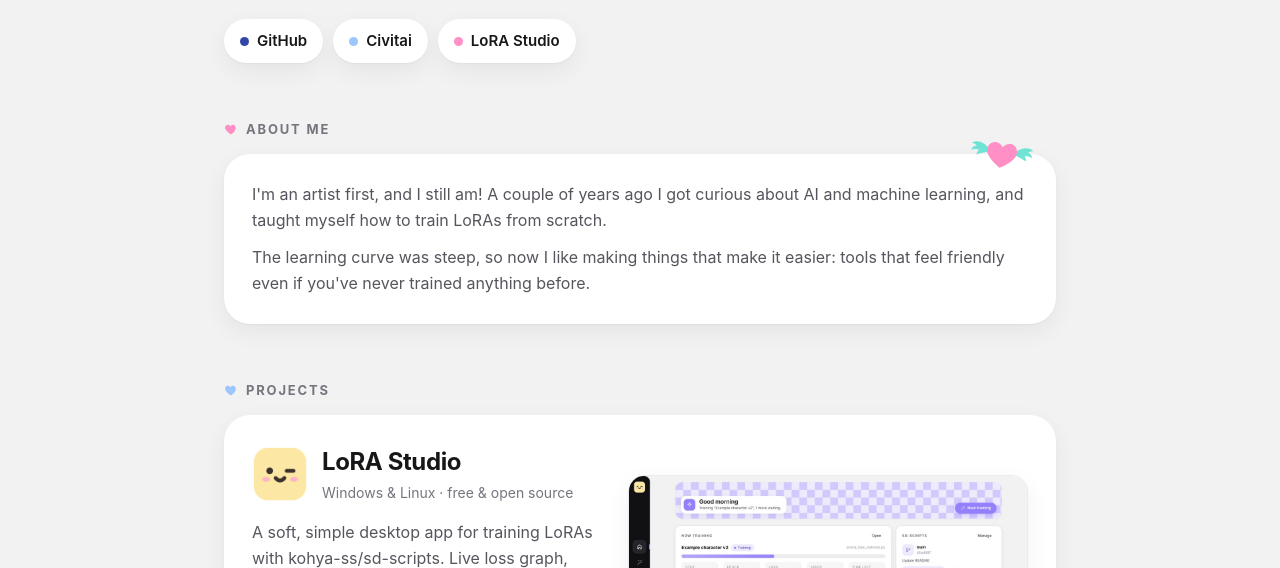
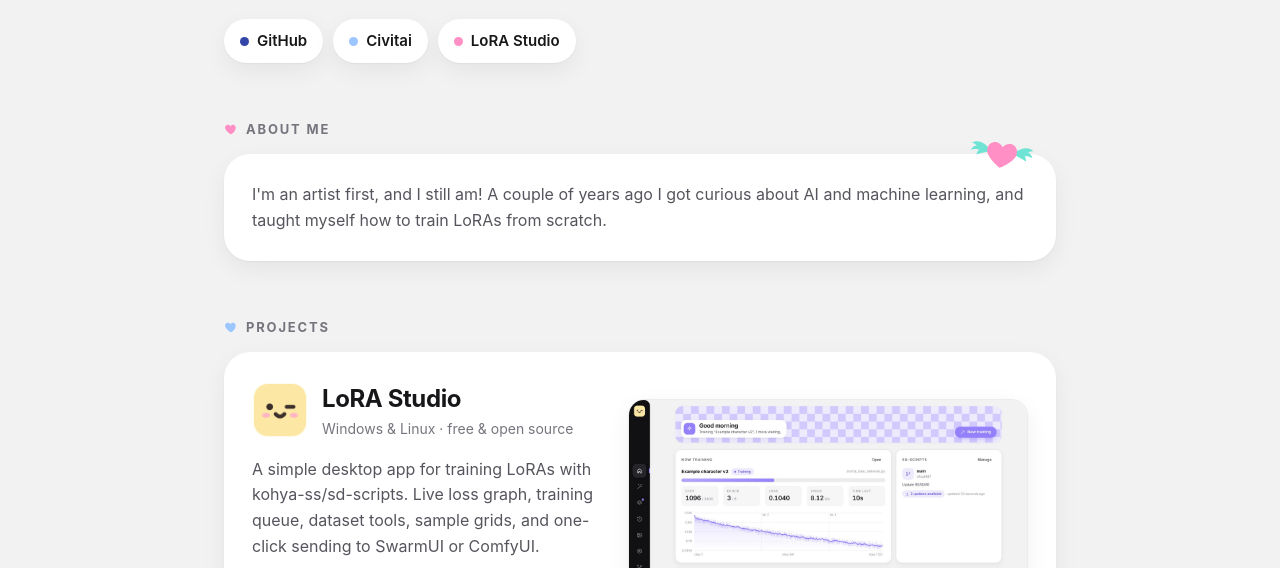
Before and after one commit to cococolacake/cococolacake.github.io, a plain HTML site: page index.html in a window 1280 px wide. Shown: the part 384-952 px from the top of the page. Drawn offline with Linux system fonts and the light colour scheme.

Commit message:
Update index.html

```diff
--- a/index.html
+++ b/index.html
@@ -184,7 +184,6 @@
           <path d="M32 36s-12-7-14.5-14C15.8 16.6 19 11 24.6 11c3.4 0 5.9 2 7.4 4.3C33.5 13 36 11 39.4 11 45 11 48.2 16.6 46.5 22 44 29 32 36 32 36z" fill="var(--rose)"/>
         </svg>
         <p>I'm an artist first, and I still am! A couple of years ago I got curious about AI and machine learning, and taught myself how to train LoRAs from scratch.</p>
-        <p>The learning curve was steep, so now I like making things that make it easier: tools that feel friendly even if you've never trained anything before.</p>
       </div>
     </section>
 
@@ -199,7 +198,7 @@
               <p class="sub">Windows &amp; Linux · free &amp; open source</p>
             </div>
           </div>
-          <p>A soft, simple desktop app for training LoRAs with kohya-ss/sd-scripts. Live loss graph, training queue, dataset tools, sample grids, and one-click sending to SwarmUI or ComfyUI.</p>
+          <p>A simple desktop app for training LoRAs with kohya-ss/sd-scripts. Live loss graph, training queue, dataset tools, sample grids, and one-click sending to SwarmUI or ComfyUI.</p>
           <div class="tags"><span class="tag">Anima</span><span class="tag">FLUX</span><span class="tag">SDXL</span><span class="tag">SD 1.5</span></div>
           <a class="btn" href="https://github.com/cococolacake/lora-studio">Get it on GitHub
             <svg width="18" height="18" viewBox="0 0 24 24" fill="none" stroke="currentColor" stroke-width="2.2" stroke-linecap="round" stroke-linejoin="round" aria-hidden="true"><path d="M5 12h14M13 6l6 6-6 6"/></svg>
```
